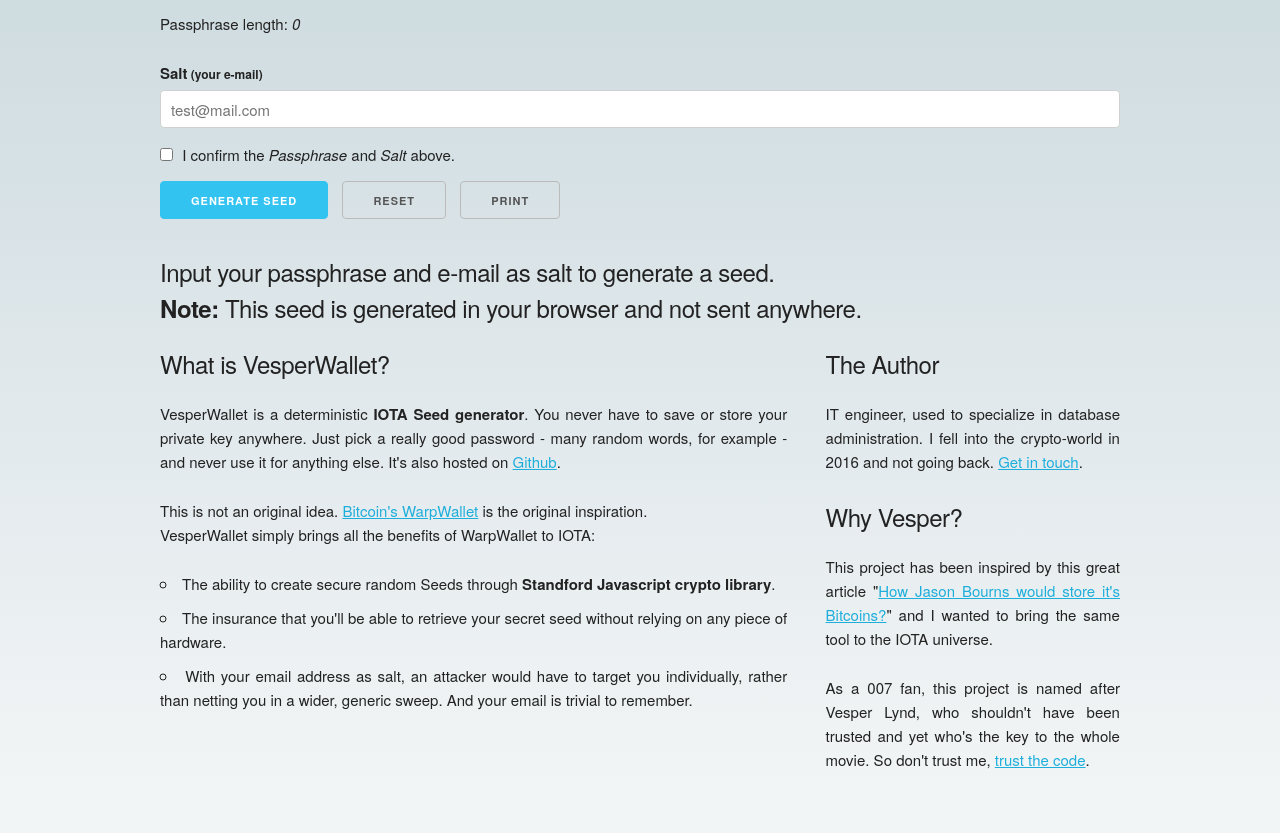
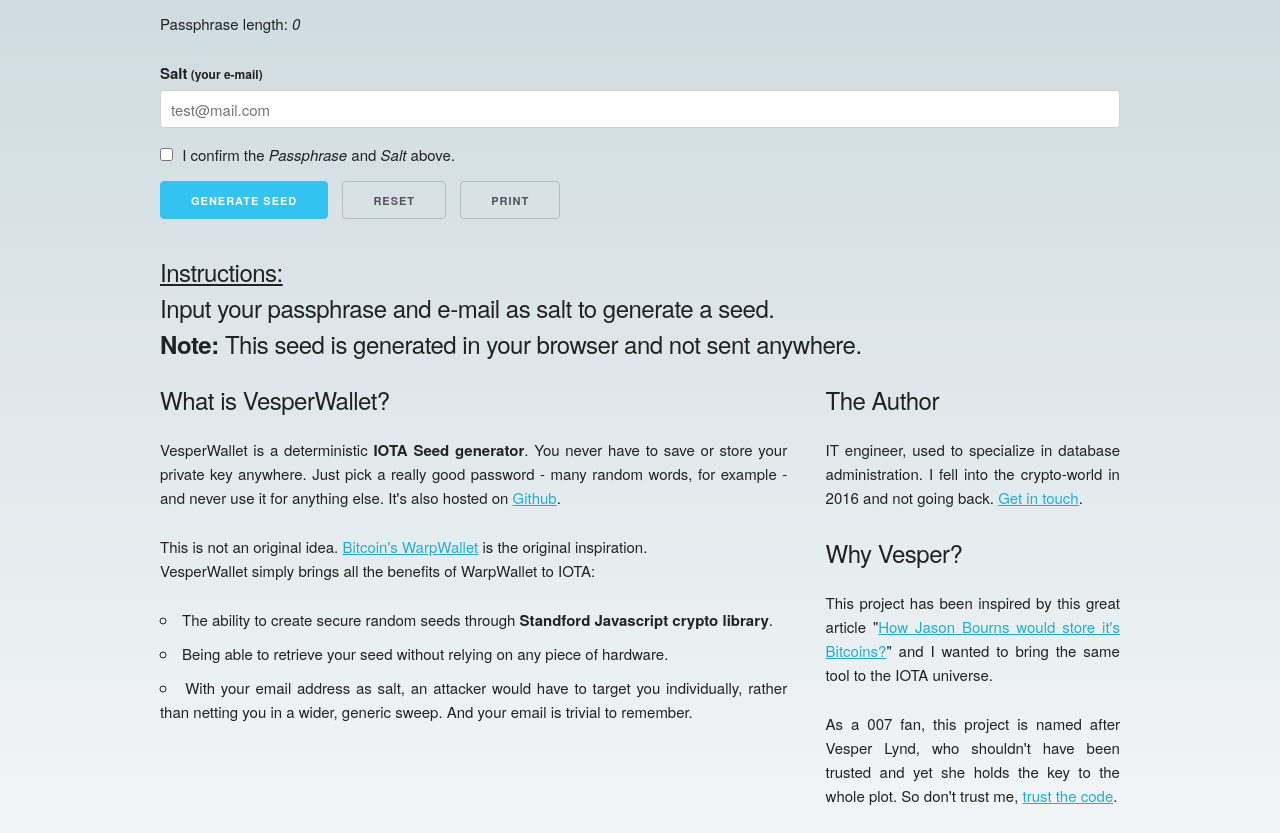
Before and after one commit to SM2G/vesperwallet, a plain HTML site: page index.html in a window 1280 px wide. Shown: the part 150-983 px from the top of the page. Before the commit the page ends 947 px from the top, so only its background shows below. Drawn offline with nearby package versions, Linux system fonts and the light colour scheme.

```diff
--- a/index.html
+++ b/index.html
@@ -56,7 +56,8 @@ body {
             </div>
         </form>
         <div class="row" id="seed">
-            <h5>Input your passphrase and e-mail as salt to generate a seed.</br>
+            <h5><u>Instructions:</u></br>
+                Input your passphrase and e-mail as salt to generate a seed.</br>
                 <strong>Note:</strong> This seed is generated in your browser and not sent anywhere.</h5>
         </div>
 
@@ -68,8 +69,8 @@ body {
                 <p>This is not an original idea. <a href="https://keybase.io/warp/warp_1.0.8_SHA256_5111a723fe008dbf628237023e6f2de72c7953f8bb4265d5c16fc9fd79384b7a.html">Bitcoin's WarpWallet</a> is the original inspiration.
                 </br>VesperWallet simply brings all the benefits of WarpWallet to IOTA:
                 <ul>
-                    <li>The ability to create secure random Seeds through <strong>Standford Javascript crypto library</strong>.</li>
-                    <li>The insurance that you'll be able to retrieve your secret seed without relying on any piece of hardware.</li>
+                    <li>The ability to create secure random seeds through <strong>Standford Javascript crypto library</strong>.</li>
+                    <li>Being able to retrieve your seed without relying on any piece of hardware.</li>
                     <li>With your email address as salt, an attacker would have to target you individually, rather than netting you in a wider, generic sweep. And your email is trivial to remember.</li>
                 </ul>
                 </p>
@@ -79,7 +80,7 @@ body {
                 <p>IT engineer, used to specialize in database administration. I fell into the crypto-world in 2016 and not going back. <a href="https://www.linkedin.com/in/samygejzenblozen/">Get in touch</a>.</p>
                 <h5>Why Vesper?</h5>
                 <p>This project has been inspired by this great article "<a href="http://maxtaco.github.io/bitcoin/2014/01/16/how-jason-bourne-stores-his-bitcoin/">How Jason Bourns would store it's Bitcoins?</a>" and I wanted to bring the same tool to the IOTA universe.</p>
-                <p>As a 007 fan, this project is named after Vesper Lynd, who shouldn't have been trusted and yet who's the key to the whole movie. So don't trust me, <a href="https://github.com/SM2G/vesperwallet">trust the code</a>.</p>
+                <p>As a 007 fan, this project is named after Vesper Lynd, who shouldn't have been trusted and yet she holds the key to the whole plot. So don't trust me, <a href="https://github.com/SM2G/vesperwallet">trust the code</a>.</p>
             </div>
         </div>
     </div>
```
